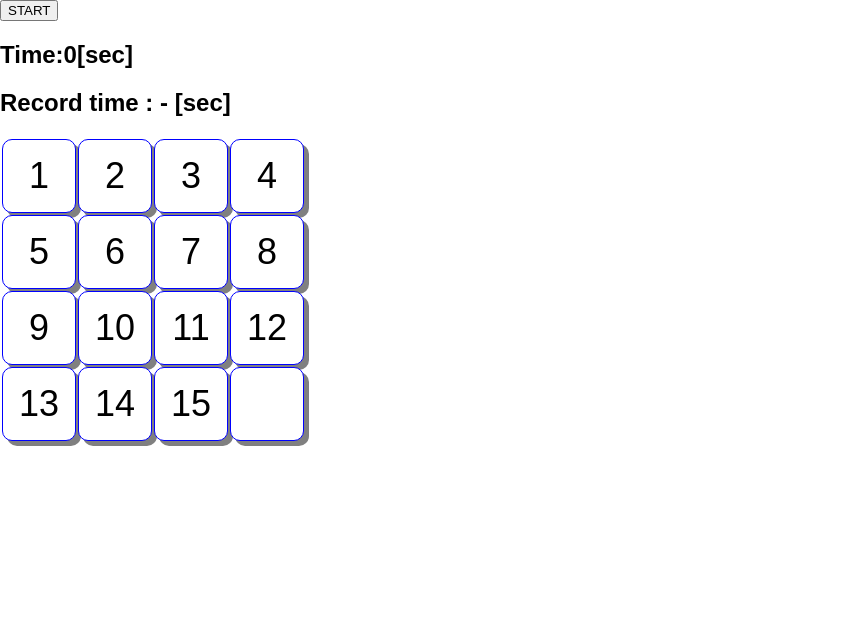
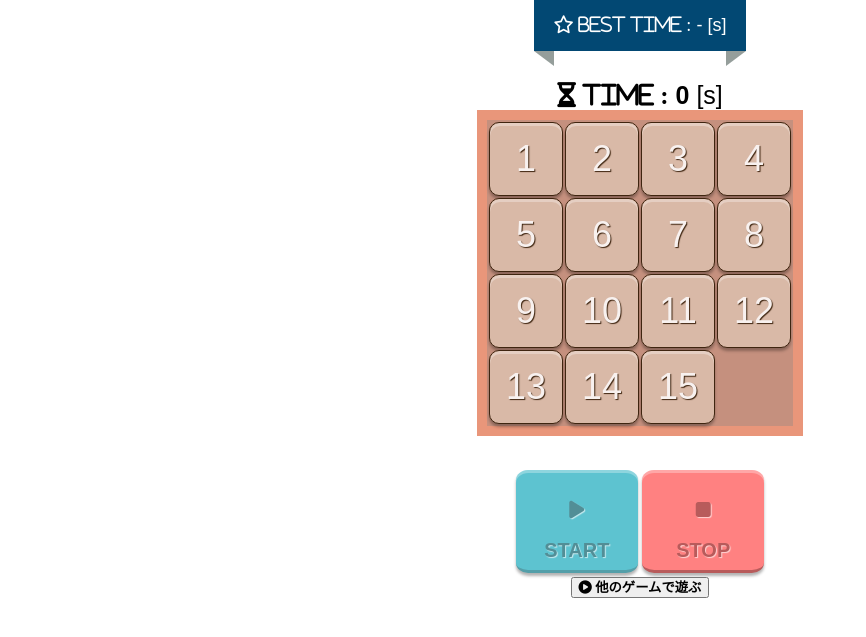
Before and after one commit to Aki321/ftmgames, a PHP site: page /slidepuzzle/index.html in a window 1280 px wide. Shown: the part 70-707 px from the top of the page, without its empty margins (0-866 px from the left). Run offline with PHP 8.4, Linux system fonts and the light colour scheme; some libraries are stand-ins or nearby versions.

Commit message:
modify puzzle

```diff
--- a/slidepuzzle/css/style.css
+++ b/slidepuzzle/css/style.css
@@ -3,13 +3,16 @@
 .tile{
     width: 70px;
     height: 70px;
-    border: 1px solid blue;
+    border: 1px solid #3f2510;
     border-radius: 10px;
     text-align: center;
     font-size: 36px;
-    background-color: white;
-    box-shadow: rgb(128, 128, 128) 5px 5px;
+    background-color: #D9B9A7;
+    box-shadow: inset 0px 3px 0 rgba(255,255,255,0.3), 0 3px 3px rgba(0, 0, 0, 0.3);
+    color: rgb(248, 241, 239);
+    text-shadow: 1px 1px 1px #3f2510;
 }
+
 
 header {
     background-color: #F25041;
@@ -18,3 +21,138 @@ header {
 .headA {
     color: #fff;
 }
+
+#info_time {
+    width: 100%;
+}
+
+#info_time .container{
+    max-width: 1000px;
+    margin: 0 auto;
+    text-align: center;
+}
+
+.best_cont {
+    text-align: center;
+}
+
+.best_cont {
+    display: inline-block;
+    position: relative;
+    padding: 15px 20px;
+    font-size: 18px;/*フォントサイズ*/
+    color: #FFF;/*フォントカラー*/
+    background: #024873;/*背景色*/
+}
+
+.best_cont:before {
+    position: absolute;
+    content: '';
+    top: 100%;
+    left: 0;
+    border: none;
+    border-bottom: solid 15px transparent;
+    border-right: solid 20px rgb(149, 158, 155);/*折り返し部分*/
+}
+
+.best_cont:after {
+    position: absolute;
+    content: '';
+    top: 100%;
+    right: 0;
+    border: none;
+    border-bottom: solid 15px transparent;
+    border-left: solid 20px rgb(149, 158, 155);/*折り返し部分*/
+}
+
+#counter {
+    font-weight: 700;
+}
+
+.time_cont {
+    text-align: center;
+    margin-top: 30px;
+    font-size: 25px;
+}
+
+#puzzle {
+    width: 100%;
+}
+
+#puzzle .container{
+    max-width: 1000px;
+    margin: 30px auto;
+    margin-top: unset;
+    text-align: center
+}
+
+.waku {
+    background-color: rgb(197, 144, 126);
+    padding: 0;
+    display: inline-block;
+    border: solid;
+    border-color: darksalmon;
+    border-width: 10px;
+}
+
+#ctrl {
+    width:100%;
+}
+
+#ctrl .container{
+    max-width: 1000px;
+    text-align: center;
+    margin: 10px auto;
+
+}
+
+#table {
+    margin: 0 auto;
+}
+
+#stbtn, #spbtn {
+    display: inline-block;
+    text-decoration: none;
+    background: #5dc3d0;
+    color: rgb(82, 142, 150);
+    width: 122px;
+    font-size: 20px;
+    height: 100px;
+    line-height: 0px;
+    border-radius: 10%;
+    text-align: center;
+    overflow: hidden;
+    box-shadow: inset 0px 3px 0 rgba(255,255,255,0.3), 0 3px 3px rgba(0, 0, 0, 0.3);
+    font-weight: bold;
+    border-bottom: solid 3px #549fa9;
+    text-shadow: 1px 1px 1px rgba(255, 255, 255, 0.65);
+    transition: .4s;
+}
+
+#spbtn {
+    color: #b85b5b;
+    background: #ff8181;
+    border-bottom: solid 3px  #b85b5b;
+}
+
+
+
+
+#stbtn span, #spbtn span {
+    line-height: 80px;
+}
+
+#stbtn:active, #spbtn:active {
+    -webkit-transform: translateY(1px);
+    transform: translateY(1px);
+    box-shadow: 0 0 2px rgba(0, 0, 0, 0.35);
+    border-bottom: none;
+}
+
+#stbtn:hover {
+    color: #024873;
+}
+
+#spbtn:hover {
+    color: #BF0637;
+}
--- a/slidepuzzle/index.html
+++ b/slidepuzzle/index.html
@@ -1,5 +1,6 @@
 <!DOCTYPE html>
 <html lang="ja">
+
 <head>
     <meta charset="utf-8">
     <title>Slide Puzzle 15</title>
@@ -23,14 +24,14 @@
         //Timer===================================================
         var timerId = NaN, count = 0;
 
-        function stbtn_click(){
+        function stbtn_click() {
             var btn = document.getElementById("stbtn");
 
-            if(btn.textContent === "START"){
+            if (btn.textContent === "START") {
                 timerId = setInterval(tick, 1000);
 
-                for(var i=0; i<1000; i++){
-                    click({ srcElement: {index: Math.floor(Math.random()*16)}})
+                for (var i = 0; i < 1000; i++) {
+                    click({ srcElement: { index: Math.floor(Math.random() * 16) } })
                 }
 
                 btn.textContent = "RE-START";
@@ -39,41 +40,41 @@
                 timerId = NaN, count = 0;
                 document.getElementById("counter").textContent = count;
                 timerId = setInterval(tick, 1000);
-                for(var i=0; i<1000; i++){
-                    click({ srcElement: {index: Math.floor(Math.random()*16)}})
+                for (var i = 0; i < 1000; i++) {
+                    click({ srcElement: { index: Math.floor(Math.random() * 16) } })
                 }
             }
         }
 
-        function tick(){
+        function tick() {
             count++;
             document.getElementById("counter").textContent = count;
         }
         //========================================================
 
         //広域変数
-        var tiles =[];
+        var tiles = [];
 
         //クッキーのチェック関数
-        function checkCookie(){
+        function checkCookie() {
             var cookieValue = document.cookie.replace(/(?:(?:^|.*;\s*)puzzle_rec\s*\=\s*([^;]*).*$)|^.*$/, "$1");
-            console.log(document.cookie);
-            console.log('"'+ cookieValue +'"');
+            //console.log(document.cookie);
+            //console.log('"' + cookieValue + '"');
             return cookieValue;
         }
 
         //初期関数
-        function init(){
+        function init() {
             //クッキー処理==========================================
             //クッキーに最短クリア時間があるか確認
             //あれば表示
             //無ければ空欄(-)
-                var cookieValue = checkCookie();
-                if(cookieValue===""){
-                    document.getElementById("fastest").textContent="Record time : - [sec]";
-                } else {
-                    document.getElementById("fastest").textContent="Record time : " + cookieValue + " [sec]";
-                }
+            var cookieValue = checkCookie();
+            if (cookieValue === "") {
+                document.getElementById("fastest").textContent = " - ";
+            } else {
+                document.getElementById("fastest").textContent = cookieValue;
+            }
             /*
                 function deleteCookie(){
                 document.cookie = "mycookie=; expires=0";
@@ -84,30 +85,25 @@
 
             var table = document.getElementById("table");
 
-            for(var i=0; i<4; i++){
+            for (var i = 0; i < 4; i++) {
                 var tr = document.createElement("tr");
 
 
-                for(var j=0; j<4; j++){
+                for (var j = 0; j < 4; j++) {
                     var td = document.createElement("td");
                     var index = i * 4 + j;
-
-                    console.log("iの値は"+i);
-                    console.log("jの値は"+j);
-                    console.log("indexの値は"+index);
-
                     td.className = "tile";
                     td.index = index;
-                    if(index===15){
+                    if (index === 15) {
                         td.value = 0;
                     } else {
-                        td.value = index +1;
+                        td.value = index + 1;
                     }
 
-                    if(index===15){
+                    if (index === 15) {
                         td.textContent = "";
                     } else {
-                        td.textContent = index +1;
+                        td.textContent = index + 1;
                     }
 
                     td.onclick = click;
@@ -116,61 +112,118 @@
                 }
                 table.appendChild(tr);
             }
+
+            var trEle = document.querySelectorAll('#table tr');
+            trEle[3].querySelectorAll("td")[3].style.visibility = 'hidden';
         }
 
-        function click(e){
+        function click(e) {
             var i = e.srcElement.index;
             /*var deb = tiles[i-4].value;*/
-            console.log("クリックされました。iの値は"+i);
+            //console.log("クリックされました。iの値は" + i);
             /*console.log("条件式1の値は"+deb);*/
 
 
-            if(i-4>=0 && tiles[i-4].value==0){
-                swap(i, i-4);
-            } else if(i+4<16 && tiles[i+4].value==0){
-                swap(i, i+4);
-            } else if(i%4!=0 && tiles[i-1].value==0){
-                swap(i, i-1);
-            } else if(i%4!=3 && tiles[i+1].value==0){
-                swap(i, i+1);
+            if (i - 4 >= 0 && tiles[i - 4].value == 0) {
+                swap(i, i - 4);
+            } else if (i + 4 < 16 && tiles[i + 4].value == 0) {
+                swap(i, i + 4);
+            } else if (i % 4 != 0 && tiles[i - 1].value == 0) {
+                swap(i, i - 1);
+            } else if (i % 4 != 3 && tiles[i + 1].value == 0) {
+                swap(i, i + 1);
             }
 
             //クリアしているかのチェック
-            if(document.getElementById("stbtn").textContent==="RE-START"){
-                if( tiles[0].value==1 && tiles[1].value==2 && tiles[2].value==3 && tiles[3].value==4 &&
-                    tiles[4].value==5 && tiles[5].value==6 && tiles[6].value==7 && tiles[7].value==8 &&
-                    tiles[8].value==9 && tiles[9].value==10 && tiles[10].value==11 && tiles[11].value==12 &&
-                    tiles[12].value==13 && tiles[13].value==14 && tiles[14].value==15 && tiles[15].value==0
-                ){
+            if (document.getElementById("stbtn").textContent === "RE-START") {
+                if (tiles[0].value == 1 && tiles[1].value == 2 && tiles[2].value == 3 && tiles[3].value == 4 &&
+                    tiles[4].value == 5 && tiles[5].value == 6 && tiles[6].value == 7 && tiles[7].value == 8 &&
+                    tiles[8].value == 9 && tiles[9].value == 10 && tiles[10].value == 11 && tiles[11].value == 12 &&
+                    tiles[12].value == 13 && tiles[13].value == 14 && tiles[14].value == 15 && tiles[15].value == 0
+                ) {
                     var clearTime = document.getElementById("counter").textContent;
-                    document.getElementById("counter").textContent = clearTime +"[sec] clear!!!";
+                    document.getElementById("counter").textContent = clearTime + "Clear!!!";
                     clearInterval(timerId);
                     timerId = NaN, count = 0;
-                    document.getElementById("stbtn").textContent="START";
+                    document.getElementById("stbtn").textContent = "START";
 
                     //最短記録をクッキーに登録する
                     //クリアタイムと今までの最速タイムを比較する
                     var cookieValue = checkCookie();
-                    if (cookieValue>clearTime){
+                    if (cookieValue > clearTime) {
                         document.cookie = "puzzle_rec=" + clearTime;
-                        document.getElementById("fastest").textContent="Record time : " + clearTime + " [sec]";
-                        console.log(document.cookie);
+                        document.getElementById("fastest").textContent = "Record time : " + clearTime + " [sec]";
+                        //console.log(document.cookie);
                     }
                 }
             }
 
         }
 
-        function swap(i,j){
+        function swap(i, j) {
             var tmp = tiles[i].value;
-            console.log("swap実行します。tmpの値は"+tmp);
+            console.log("swap実行します。tmpの値は" + tmp);
+            console.log("iの値は" + i);
+            console.log("jの値は" + j);
             tiles[i].textContent = tiles[j].textContent;
             tiles[i].value = tiles[j].value;
             tiles[j].textContent = tmp;
             tiles[j].value = tmp;
+
+            //数字のないパネルを消す====================================
+            //何番目のtrか検出する
+            if (i < 4) {
+                var row = 0;
+            } else if (i < 8) {
+                var row = 1;
+            } else if (i < 12) {
+                var row = 2;
+            } else {
+                var row = 3;
+            }
+
+            //何番目のtdか検出する
+            if (row === 0) {
+                var column = i;
+            } else {
+                var column = i % 4;
+            }
+
+            console.log("rowの値は" + row);
+            console.log("columnの値は" + column);
+
+
+            var trEle = document.querySelectorAll('#table tr');
+            console.log(trEle[row].querySelectorAll("td")[column]);
+            trEle[row].querySelectorAll("td")[column].style.visibility = 'hidden';
+
+            //消されていたパネルを復活する===============================
+            //何番目のtrか検出する
+            if (j<4) {
+                var row = 0;
+            } else if (j<8) {
+                var row = 1;
+            } else if (j<12) {
+                var row = 2;
+            } else {
+                var row = 3;
+            }
+
+            //何番目のtdか検出する
+            if (row === 0) {
+                var column = j;
+            } else {
+                var column = j % 4;
+            }
+
+            var trEle = document.querySelectorAll('#table tr');
+            console.log(trEle[row].querySelectorAll("td")[column]);
+            trEle[row].querySelectorAll("td")[column].style.visibility = 'visible';
+
         }
     </script>
 </head>
+
 <body onload="init()">
     <header>
         <div class="container">
@@ -197,9 +250,41 @@
             </nav>
         </div>
     </header>
-    <button id="stbtn" onclick="stbtn_click()">START</button>
-    <h2 id="counter">Time:0[sec]</h2>
-    <h2 id="fastest"></h2>
-    <table id="table"></table>
+    <main>
+        <section id="info_time">
+            <div class="container">
+                <div class="best_cont">
+                    <span class="far fa-star"> Best Time : </span>
+                    <span id="fastest"></span>
+                    <span> [s]</span>
+                </div>
+                <div class="time_cont">
+                    <span class="fas fa-hourglass-half"> Time : </span>
+                    <span id="counter">0</span>
+                    <span> [s]</span>
+                </div>
+            </div>
+        </section>
+
+        <section id="puzzle">
+            <div class="container">
+                <div class="waku">
+                    <table id="table"></table>
+                </div>
+            </div>
+        </section>
+
+        <section id="ctrl">
+            <div class="container">
+                <a id="stbtn" onclick="stbtn_click()"><span class="fas fa-play"></span><br>START</a>
+                <a id="spbtn" onclick="spbtn_click()"><span class="fas fa-stop"></span><br>STOP</a>
+                <br><a href="../index.html"><button><span class="fas fa-play-circle"> 他のゲームで遊ぶ</span></button></a>
+            </div>
+        </section>
+    </main>
+    <footer>
+
+    </footer>
 </body>
+
 </html>
```
